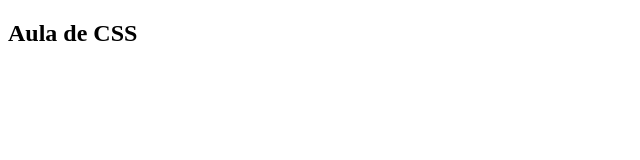
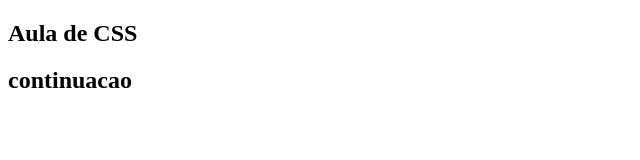
Before and after one commit to wesleyduarte29/AULA_CSS, a plain HTML site: page index.html in a window 1280 px wide. Shown: the whole page, without its empty margins (0-640 px from the left). Drawn offline with Linux system fonts and the light colour scheme.

Commit message:
atualizacao

```diff
--- a/index.html
+++ b/index.html
@@ -6,5 +6,6 @@
      </head>
      <body>
          <h2>Aula de CSS<h2>
+        continuacao
      <body>
 <html>
```
